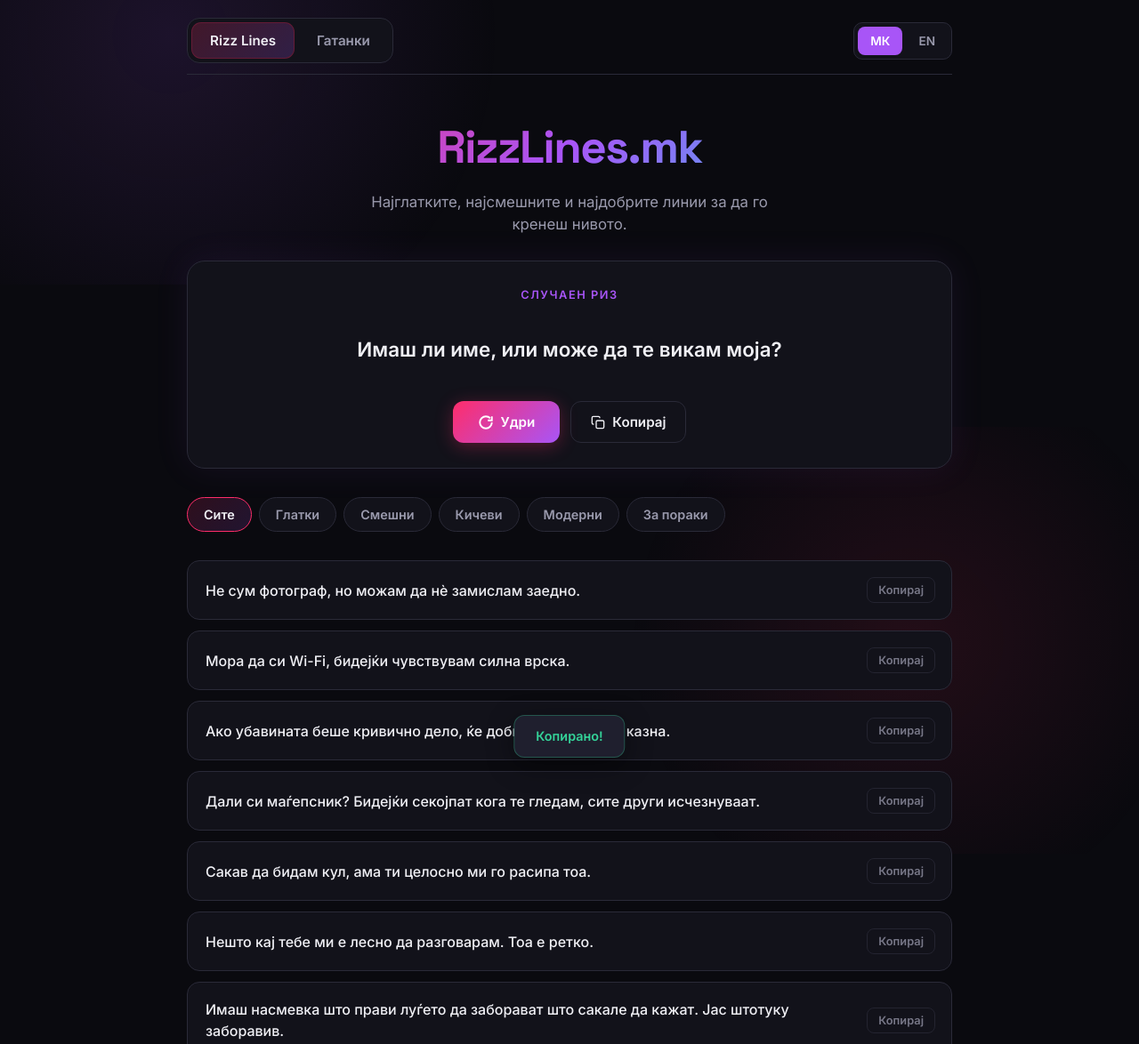
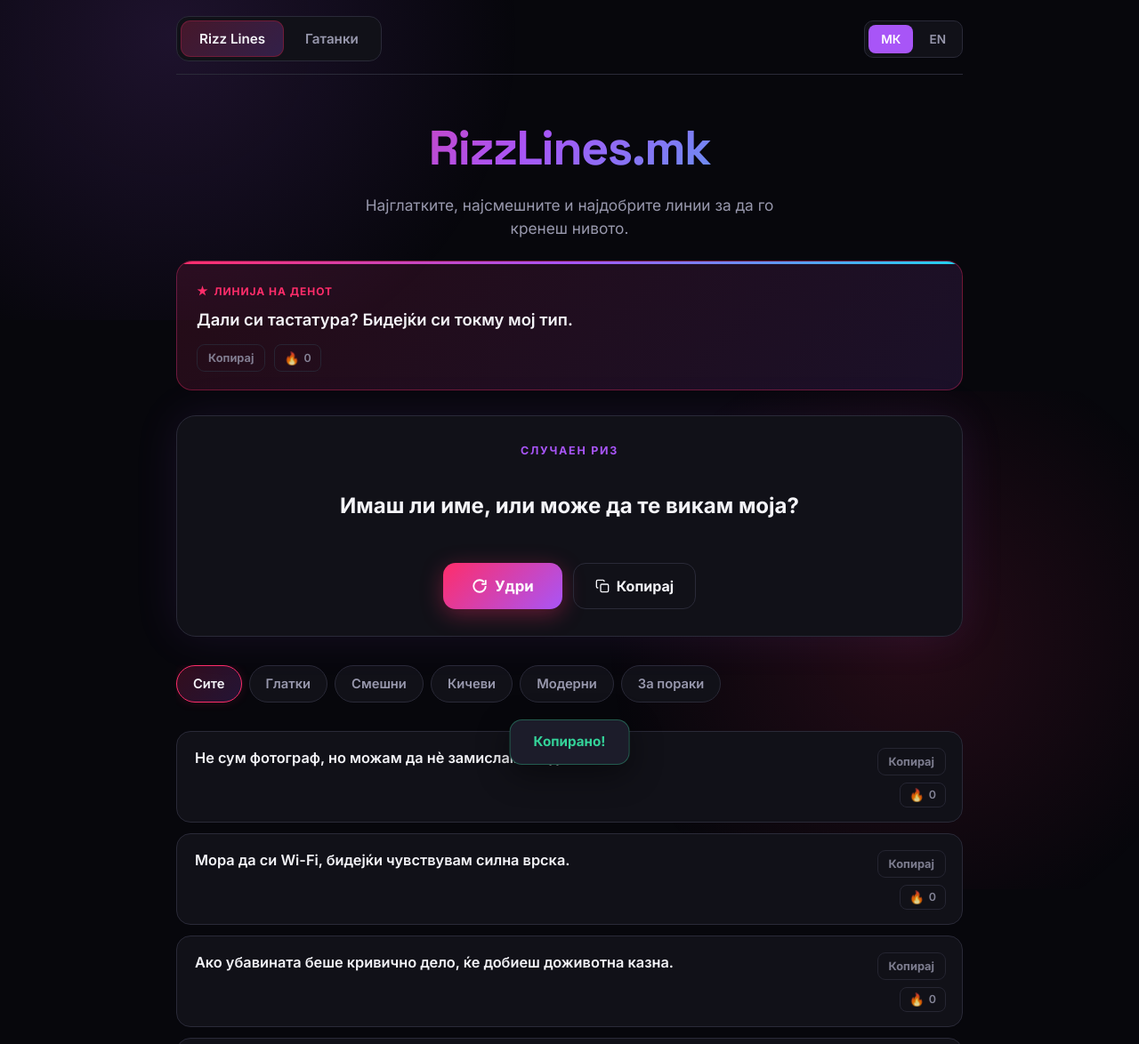
Before and after one commit to wshark858-byte/ultimate-rizz-gatanki, a plain HTML site: page index.html in a window 1280 px wide. Shown: the top 1174 px of the page at 89% size. Drawn offline with Linux system fonts and the light colour scheme.

Commit message:
Full redesign: more energetic UI, Line of the Day, fire reactions, smoother animations, bigger buttons, cleaner feel

```diff
--- a/index.html
+++ b/index.html
@@ -4,23 +4,27 @@
   <meta charset="UTF-8" />
   <meta name="viewport" content="width=device-width, initial-scale=1.0" />
   <title>RizzLines.mk — Rizz + Гатанки</title>
+  <meta name="description" content="The smoothest, funniest rizz lines + classic Macedonian folk riddles. Bilingual MK/EN.">
   <link rel="preconnect" href="https://fonts.googleapis.com">
   <link rel="preconnect" href="https://fonts.gstatic.com" crossorigin>
-  <link href="https://fonts.googleapis.com/css2?family=Inter:wght@400;500;600;700;800&family=Space+Grotesk:wght@500;600;700&display=swap" rel="stylesheet">
+  <link href="https://fonts.googleapis.com/css2?family=Inter:wght@400;500;600;700;800&family=Space+Grotesk:wght@500;600;700;800&display=swap" rel="stylesheet">
   <style>
     :root {
-      --bg: #0a0a0f;
-      --bg-card: #12121a;
-      --bg-card-hover: #1a1a25;
-      --text: #f0f0f5;
-      --text-muted: #9a9aad;
+      --bg: #07070c;
+      --bg-card: #111118;
+      --bg-card-hover: #1a1a24;
+      --text: #f4f4f8;
+      --text-muted: #9898ad;
       --accent: #ff2d6a;
       --accent-2: #a855f7;
       --accent-3: #22d3ee;
       --border: #2a2a38;
       --success: #34d399;
+      --fire: #ff6b35;
     }
+
     * { margin: 0; padding: 0; box-sizing: border-box; }
+
     body {
       font-family: 'Inter', system-ui, sans-serif;
       background: var(--bg);
@@ -29,47 +33,60 @@
       line-height: 1.5;
       overflow-x: hidden;
     }
+
+    /* Soft background glows */
     body::before {
       content: '';
       position: fixed;
-      top: -30%; left: -20%;
-      width: 70%; height: 70%;
-      background: radial-gradient(circle, rgba(168, 85, 247, 0.12) 0%, transparent 70%);
-      pointer-events: none; z-index: 0;
+      top: -35%;
+      left: -25%;
+      width: 80%;
+      height: 80%;
+      background: radial-gradient(circle, rgba(168, 85, 247, 0.14) 0%, transparent 65%);
+      pointer-events: none;
+      z-index: 0;
     }
     body::after {
       content: '';
       position: fixed;
-      bottom: -20%; right: -10%;
-      width: 60%; height: 60%;
-      background: radial-gradient(circle, rgba(255, 45, 106, 0.1) 0%, transparent 70%);
-      pointer-events: none; z-index: 0;
+      bottom: -25%;
+      right: -15%;
+      width: 70%;
+      height: 70%;
+      background: radial-gradient(circle, rgba(255, 45, 106, 0.12) 0%, transparent 65%);
+      pointer-events: none;
+      z-index: 0;
     }
+
     .container {
-      max-width: 900px;
+      max-width: 920px;
       margin: 0 auto;
-      padding: 0 20px 80px;
+      padding: 0 18px 90px;
       position: relative;
       z-index: 1;
     }
+
+    /* Top bar */
     .top-bar {
       display: flex;
       flex-wrap: wrap;
       align-items: center;
       justify-content: space-between;
-      gap: 16px;
-      padding: 20px 0 12px;
+      gap: 14px;
+      padding: 18px 0 14px;
       border-bottom: 1px solid var(--border);
-      margin-bottom: 8px;
+      margin-bottom: 6px;
     }
+
     .main-tabs {
       display: flex;
-      gap: 6px;
+      gap: 5px;
       background: var(--bg-card);
       padding: 5px;
       border-radius: 14px;
       border: 1px solid var(--border);
     }
+
     .main-tab {
       font-family: inherit;
       font-weight: 600;
@@ -80,14 +97,15 @@
       background: transparent;
       color: var(--text-muted);
       cursor: pointer;
-      transition: all 0.2s;
+      transition: all 0.2s ease;
     }
     .main-tab:hover { color: var(--text); }
     .main-tab.active {
-      background: linear-gradient(135deg, rgba(255,45,106,0.2), rgba(168,85,247,0.2));
+      background: linear-gradient(135deg, rgba(255,45,106,0.22), rgba(168,85,247,0.22));
       color: var(--text);
-      box-shadow: 0 0 0 1px rgba(255,45,106,0.35);
+      box-shadow: 0 0 0 1px rgba(255,45,106,0.4);
     }
+
     .lang-switch {
       display: flex;
       gap: 4px;
@@ -113,12 +131,17 @@
       background: var(--accent-2);
       color: white;
     }
-    header { text-align: center; padding: 36px 0 28px; }
+
+    /* Header */
+    header {
+      text-align: center;
+      padding: 36px 0 24px;
+    }
     .logo {
       font-family: 'Space Grotesk', sans-serif;
-      font-size: clamp(2.2rem, 5.5vw, 3.2rem);
-      font-weight: 700;
-      background: linear-gradient(135deg, var(--accent) 0%, var(--accent-2) 50%, var(--accent-3) 100%);
+      font-size: clamp(2.4rem, 6vw, 3.4rem);
+      font-weight: 800;
+      background: linear-gradient(135deg, var(--accent) 0%, var(--accent-2) 45%, var(--accent-3) 100%);
       -webkit-background-clip: text;
       -webkit-text-fill-color: transparent;
       background-clip: text;
@@ -127,38 +150,81 @@
     }
     .tagline {
       color: var(--text-muted);
-      font-size: 1.05rem;
-      max-width: 480px;
+      font-size: 1.08rem;
+      max-width: 500px;
       margin: 0 auto;
     }
+
+    /* Line of the Day */
+    .featured {
+      background: linear-gradient(135deg, rgba(255,45,106,0.12), rgba(168,85,247,0.12));
+      border: 1px solid rgba(255,45,106,0.35);
+      border-radius: 18px;
+      padding: 20px 22px;
+      margin-bottom: 28px;
+      position: relative;
+      overflow: hidden;
+    }
+    .featured::before {
+      content: '';
+      position: absolute;
+      top: 0; left: 0; right: 0;
+      height: 3px;
+      background: linear-gradient(90deg, var(--accent), var(--accent-2), var(--accent-3));
+    }
+    .featured-badge {
+      display: inline-flex;
+      align-items: center;
+      gap: 6px;
+      font-size: 0.75rem;
+      font-weight: 700;
+      text-transform: uppercase;
+      letter-spacing: 0.08em;
+      color: var(--accent);
+      margin-bottom: 10px;
+    }
+    .featured-text {
+      font-size: 1.15rem;
+      font-weight: 600;
+      line-height: 1.4;
+      margin-bottom: 14px;
+    }
+    .featured-actions {
+      display: flex;
+      gap: 10px;
+      flex-wrap: wrap;
+    }
+
+    /* Generator */
     .generator {
       background: var(--bg-card);
       border: 1px solid var(--border);
-      border-radius: 20px;
-      padding: 28px 24px;
+      border-radius: 22px;
+      padding: 30px 24px;
       margin-bottom: 32px;
       text-align: center;
-      box-shadow: 0 0 40px rgba(168, 85, 247, 0.08);
+      box-shadow: 0 0 50px rgba(168, 85, 247, 0.1);
+      position: relative;
     }
     .generator-label {
-      font-size: 0.8rem;
+      font-size: 0.78rem;
       text-transform: uppercase;
-      letter-spacing: 0.12em;
+      letter-spacing: 0.14em;
       color: var(--accent-2);
-      margin-bottom: 16px;
-      font-weight: 600;
+      margin-bottom: 14px;
+      font-weight: 700;
     }
     #random-line {
-      font-size: clamp(1.1rem, 3.2vw, 1.4rem);
-      font-weight: 600;
+      font-size: clamp(1.2rem, 3.5vw, 1.5rem);
+      font-weight: 650;
       line-height: 1.4;
-      min-height: 70px;
+      min-height: 76px;
       display: flex;
       align-items: center;
       justify-content: center;
-      margin-bottom: 24px;
-      padding: 0 8px;
-      transition: opacity 0.2s;
+      margin-bottom: 26px;
+      padding: 0 10px;
+      transition: opacity 0.25s ease;
     }
     .gen-buttons {
       display: flex;
@@ -166,46 +232,54 @@
       justify-content: center;
       flex-wrap: wrap;
     }
+
     button {
       font-family: inherit;
       cursor: pointer;
       border: none;
-      border-radius: 12px;
-      font-weight: 600;
-      font-size: 0.95rem;
+      border-radius: 14px;
+      font-weight: 650;
+      font-size: 1rem;
       transition: all 0.2s ease;
       display: inline-flex;
       align-items: center;
       gap: 8px;
     }
+
     .btn-primary {
       background: linear-gradient(135deg, var(--accent), var(--accent-2));
       color: white;
-      padding: 14px 28px;
-      box-shadow: 0 4px 20px rgba(255, 45, 106, 0.3);
+      padding: 16px 32px;
+      box-shadow: 0 6px 24px rgba(255, 45, 106, 0.35);
+      font-size: 1.05rem;
     }
     .btn-primary:hover {
-      transform: translateY(-2px);
-      box-shadow: 0 6px 28px rgba(255, 45, 106, 0.4);
+      transform: translateY(-3px) scale(1.02);
+      box-shadow: 0 10px 32px rgba(255, 45, 106, 0.45);
     }
+    .btn-primary:active {
+      transform: translateY(0) scale(0.98);
+    }
+
     .btn-secondary {
       background: transparent;
       color: var(--text);
       border: 1px solid var(--border);
-      padding: 13px 22px;
+      padding: 15px 24px;
     }
     .btn-secondary:hover {
       background: var(--bg-card-hover);
       border-color: var(--accent-2);
     }
+
     .btn-copy {
       background: transparent;
       color: var(--text-muted);
       border: 1px solid var(--border);
-      padding: 6px 12px;
+      padding: 7px 12px;
       font-size: 0.8rem;
-      border-radius: 8px;
-      opacity: 0.75;
+      border-radius: 9px;
+      opacity: 0.8;
       flex-shrink: 0;
     }
     .btn-copy:hover {
@@ -218,12 +292,14 @@
       border-color: var(--success);
       opacity: 1;
     }
+
+    /* Category tabs */
     .tabs {
       display: flex;
       gap: 8px;
       overflow-x: auto;
-      padding-bottom: 8px;
-      margin-bottom: 24px;
+      padding-bottom: 10px;
+      margin-bottom: 22px;
       scrollbar-width: none;
     }
     .tabs::-webkit-scrollbar { display: none; }
@@ -231,48 +307,89 @@
       background: var(--bg-card);
       color: var(--text-muted);
       border: 1px solid var(--border);
-      padding: 10px 18px;
+      padding: 11px 18px;
       border-radius: 999px;
       white-space: nowrap;
-      font-size: 0.9rem;
+      font-size: 0.92rem;
+      font-weight: 550;
+      transition: all 0.2s;
     }
     .tab:hover { color: var(--text); border-color: #3a3a4a; }
     .tab.active {
-      background: linear-gradient(135deg, rgba(255,45,106,0.15), rgba(168,85,247,0.15));
+      background: linear-gradient(135deg, rgba(255,45,106,0.18), rgba(168,85,247,0.18));
       color: var(--text);
       border-color: var(--accent);
+      box-shadow: 0 0 12px rgba(255,45,106,0.15);
     }
+
+    /* Lines grid */
     .lines-grid { display: grid; gap: 12px; }
+
     .line-card {
       background: var(--bg-card);
       border: 1px solid var(--border);
-      border-radius: 14px;
-      padding: 18px 18px 18px 20px;
+      border-radius: 16px;
+      padding: 18px 18px 16px 20px;
       display: flex;
-      align-items: center;
+      align-items: flex-start;
       justify-content: space-between;
-      gap: 16px;
-      transition: all 0.2s ease;
-      animation: fadeIn 0.35s ease both;
+      gap: 14px;
+      transition: all 0.22s ease;
+      animation: fadeIn 0.4s ease both;
     }
     .line-card:hover {
       background: var(--bg-card-hover);
       border-color: #3a3a4a;
-      transform: translateY(-1px);
+      transform: translateY(-2px);
+      box-shadow: 0 8px 24px rgba(0,0,0,0.25);
     }
-    .line-text { font-size: 1rem; font-weight: 500; flex: 1; }
+    .line-text {
+      font-size: 1.02rem;
+      font-weight: 520;
+      flex: 1;
+      line-height: 1.45;
+    }
+    .line-actions {
+      display: flex;
+      flex-direction: column;
+      align-items: flex-end;
+      gap: 8px;
+      flex-shrink: 0;
+    }
+    .react-btn {
+      background: transparent;
+      border: 1px solid var(--border);
+      color: var(--text-muted);
+      padding: 5px 10px;
+      border-radius: 8px;
+      font-size: 0.85rem;
+      gap: 5px;
+      opacity: 0.85;
+    }
+    .react-btn:hover, .react-btn.active {
+      color: var(--fire);
+      border-color: var(--fire);
+      opacity: 1;
+      background: rgba(255, 107, 53, 0.1);
+    }
+    .react-count {
+      font-size: 0.78rem;
+      font-weight: 600;
+    }
+
+    /* Riddles */
     .riddle-card {
       background: var(--bg-card);
       border: 1px solid var(--border);
       border-radius: 16px;
       padding: 22px 22px 18px;
       margin-bottom: 14px;
-      transition: all 0.2s;
-      animation: fadeIn 0.35s ease both;
+      transition: all 0.22s;
+      animation: fadeIn 0.4s ease both;
     }
     .riddle-card:hover { border-color: #3a3a4a; }
     .riddle-q {
-      font-size: 1.05rem;
+      font-size: 1.08rem;
       font-weight: 560;
       margin-bottom: 14px;
       line-height: 1.45;
@@ -284,7 +401,7 @@
       opacity: 0;
     }
     .riddle-card.open .riddle-answer-wrap {
-      max-height: 80px;
+      max-height: 90px;
       opacity: 1;
     }
     .riddle-answer {
@@ -292,62 +409,72 @@
       align-items: center;
       gap: 10px;
       padding: 12px 14px;
-      background: rgba(52, 211, 153, 0.08);
-      border: 1px solid rgba(52, 211, 153, 0.25);
-      border-radius: 10px;
+      background: rgba(52, 211, 153, 0.09);
+      border: 1px solid rgba(52, 211, 153, 0.28);
+      border-radius: 11px;
       color: var(--success);
       font-weight: 600;
     }
     .btn-reveal {
       background: transparent;
       color: var(--accent-3);
-      border: 1px solid rgba(34, 211, 238, 0.35);
-      padding: 8px 16px;
-      font-size: 0.85rem;
-      border-radius: 9px;
+      border: 1px solid rgba(34, 211, 238, 0.4);
+      padding: 9px 16px;
+      font-size: 0.88rem;
+      border-radius: 10px;
     }
     .btn-reveal:hover {
-      background: rgba(34, 211, 238, 0.1);
+      background: rgba(34, 211, 238, 0.12);
       border-color: var(--accent-3);
     }
     .riddle-card.open .btn-reveal { display: none; }
+
     .section { display: none; }
     .section.active { display: block; }
+
+    /* Footer */
     footer {
       text-align: center;
-      padding: 48px 20px 24px;
+      padding: 52px 20px 28px;
       color: var(--text-muted);
-      font-size: 0.85rem;
+      font-size: 0.88rem;
     }
     footer span { color: var(--accent); }
+
+    /* Toast */
     .toast {
       position: fixed;
-      bottom: 28px;
+      bottom: 30px;
       left: 50%;
-      transform: translateX(-50%) translateY(80px);
-      background: #1f1f2e;
+      transform: translateX(-50%) translateY(90px);
+      background: #1c1c2a;
       color: var(--success);
-      padding: 12px 24px;
-      border-radius: 12px;
-      font-weight: 600;
-      font-size: 0.9rem;
-      border: 1px solid rgba(52, 211, 153, 0.3);
-      box-shadow: 0 8px 30px rgba(0,0,0,0.4);
+      padding: 13px 26px;
+      border-radius: 14px;
+      font-weight: 650;
+      font-size: 0.95rem;
+      border: 1px solid rgba(52, 211, 153, 0.35);
+      box-shadow: 0 10px 36px rgba(0,0,0,0.45);
       transition: transform 0.3s ease;
       z-index: 100;
       pointer-events: none;
     }
     .toast.show { transform: translateX(-50%) translateY(0); }
+
     @keyframes fadeIn {
-      from { opacity: 0; transform: translateY(8px); }
+      from { opacity: 0; transform: translateY(10px); }
       to { opacity: 1; transform: translateY(0); }
     }
+
     @media (max-width: 560px) {
       .top-bar { flex-direction: column; align-items: stretch; }
       .main-tabs { width: 100%; justify-content: center; }
       .lang-switch { align-self: flex-end; }
-      header { padding: 28px 0 20px; }
-      .generator { padding: 22px 18px; }
+      header { padding: 28px 0 18px; }
+      .generator { padding: 24px 18px; }
+      .featured { padding: 18px 16px; }
+      .line-card { padding: 16px; }
+      .btn-primary { padding: 15px 26px; }
     }
   </style>
 </head>
@@ -369,6 +496,22 @@
         <h1 class="logo">RizzLines.mk</h1>
         <p class="tagline" id="tagline">Најглатките, најсмешните и најдобрите линии за да го кренеш нивото.</p>
       </header>
+
+      <!-- Line of the Day -->
+      <div class="featured" id="featured">
+        <div class="featured-badge">
+          <span>★</span> <span id="featured-label">Линија на денот</span>
+        </div>
+        <div class="featured-text" id="featured-text">...</div>
+        <div class="featured-actions">
+          <button class="btn-copy" id="featured-copy" onclick="copyFeatured()">Копирај</button>
+          <button class="react-btn" id="featured-react" onclick="reactFeatured()">
+            🔥 <span class="react-count" id="featured-count">0</span>
+          </button>
+        </div>
+      </div>
+
+      <!-- Random Generator -->
       <section class="generator">
         <div class="generator-label" id="gen-label">Случаен Риз</div>
         <div id="random-line">Кликни за нова линија</div>
@@ -383,6 +526,7 @@
           </button>
         </div>
       </section>
+
       <div class="tabs" id="tabs">
         <button class="tab active" data-cat="all" id="cat-all">Сите</button>
         <button class="tab" data-cat="smooth" id="cat-smooth">Глатки</button>
@@ -391,6 +535,7 @@
         <button class="tab" data-cat="modern" id="cat-modern">Модерни</button>
         <button class="tab" data-cat="text" id="cat-text">За пораки</button>
       </div>
+
       <div class="lines-grid" id="lines-grid"></div>
     </div>
 
@@ -405,8 +550,9 @@
 
   <footer>
     <span id="footer-text">Направено со <span>♥</span> за максимален риз · Користи одговорно</span><br>
-    <em style="display:inline-block; margin-top:10px; color:var(--text-muted); font-size:0.9rem;">Made by Бојан Јовановски · RizzLines.mk</em>
+    <em style="display:inline-block; margin-top:12px; color:var(--text-muted); font-size:0.9rem;">Made by Бојан Јовановски · RizzLines.mk</em>
   </footer>
+
   <div class="toast" id="toast">Копирано!</div>
 
   <script src="data.js"></script>
--- a/main.js
+++ b/main.js
@@ -10,7 +10,8 @@ const ui = {
     footer: "Направено со <span>♥</span> за максимален риз · Користи одговорно",
     riddlesTag: "Класични македонски народни гатанки. Кликни за да го видиш одговорот.",
     reveal: "Покажи одговор",
-        answerLabel: "Одговор:"
+    answerLabel: "Одговор:",
+    featuredLabel: "Линија на денот"
   },
   en: {
     tagline: "The smoothest, funniest, and most effective lines to level up your game.",
@@ -23,7 +24,8 @@ const ui = {
     footer: "Built with <span>♥</span> for maximum rizz · Use responsibly",
     riddlesTag: "Classic Macedonian folk riddles. Click to reveal the answer.",
     reveal: "Show answer",
-        answerLabel: "Answer:"
+    answerLabel: "Answer:",
+    featuredLabel: "Line of the Day"
   }
 };
 
@@ -31,9 +33,24 @@ const ui = {
 let currentCat = "all";
 let currentRandom = null;
 let currentSection = "rizz";
+let featuredLine = null;
 
 function getLines() { return lang === "mk" ? linesMK : linesEN; }
 function t() { return ui[lang]; }
+
+// Deterministic "Line of the Day" based on date
+function getDaySeed() {
+  const d = new Date();
+  return d.getFullYear() * 10000 + (d.getMonth() + 1) * 100 + d.getDate();
+}
+
+function pickFeatured() {
+  const pool = getLines();
+  const seed = getDaySeed();
+  const idx = seed % pool.length;
+  featuredLine = pool[idx];
+  return featuredLine;
+}
 
 function applyUI() {
   const u = t();
@@ -50,8 +67,27 @@ const ui = {
   document.getElementById("cat-cheesy").textContent = u.cats.cheesy;
   document.getElementById("cat-modern").textContent = u.cats.modern;
   document.getElementById("cat-text").textContent = u.cats.text;
+  document.getElementById("featured-label").textContent = u.featuredLabel;
+  document.getElementById("featured-copy").textContent = u.copy;
+
   const rl = document.getElementById("random-line");
   if (!currentRandom) rl.textContent = u.randomPlaceholder;
+
+  updateFeatured();
+}
+
+function updateFeatured() {
+  pickFeatured();
+  document.getElementById("featured-text").textContent = featuredLine.text;
+  const key = "react_featured_" + getDaySeed();
+  const count = parseInt(localStorage.getItem(key) || "0", 10);
+  document.getElementById("featured-count").textContent = count;
+  const btn = document.getElementById("featured-react");
+  if (localStorage.getItem(key + "_voted")) {
+    btn.classList.add("active");
+  } else {
+    btn.classList.remove("active");
+  }
 }
 
 function renderLines() {
@@ -59,12 +95,23 @@ const ui = {
   const lines = getLines();
   const filtered = currentCat === "all" ? lines : lines.filter(l => l.cat === currentCat);
   const copyLabel = t().copy;
-      grid.innerHTML = filtered.map((line, i) => `
+
+  grid.innerHTML = filtered.map((line, i) => {
+    const reactKey = "react_" + lang + "_" + line.text.slice(0, 40);
+    const count = parseInt(localStorage.getItem(reactKey) || "0", 10);
+    const voted = localStorage.getItem(reactKey + "_voted");
+    return `
       <div class="line-card" style="animation-delay: ${i * 0.03}s">
         <div class="line-text">${line.text}</div>
+        <div class="line-actions">
           <button class="btn-copy" onclick="copyText(this, \`${line.text.replace(/`/g, "\\`").replace(/\\\\/g, "\\\\\\\\")}\`)">${copyLabel}</button>
+          <button class="react-btn ${voted ? "active" : ""}" onclick="reactLine(this, '${reactKey}')">
+            🔥 <span class="react-count">${count}</span>
+          </button>
         </div>
-      `).join("");
+      </div>
+    `;
+  }).join("");
 }
 
 function renderRiddles() {
@@ -93,7 +140,7 @@ const ui = {
     currentRandom = pool[Math.floor(Math.random() * pool.length)].text;
     el.textContent = currentRandom;
     el.style.opacity = "1";
-      }, 150);
+  }, 160);
 }
 
 function copyText(btn, text) {
@@ -111,10 +158,43 @@ const ui = {
 function copyRandom() {
   if (!currentRandom) {
     generateRandom();
-        setTimeout(copyRandom, 200);
+    setTimeout(copyRandom, 220);
     return;
   }
   navigator.clipboard.writeText(currentRandom).then(showToast);
+}
+
+function copyFeatured() {
+  if (!featuredLine) return;
+  navigator.clipboard.writeText(featuredLine.text).then(() => {
+    const btn = document.getElementById("featured-copy");
+    btn.textContent = t().copied;
+    btn.classList.add("copied");
+    showToast();
+    setTimeout(() => {
+      btn.textContent = t().copy;
+      btn.classList.remove("copied");
+    }, 1800);
+  });
+}
+
+function reactLine(btn, key) {
+  if (localStorage.getItem(key + "_voted")) return;
+  let count = parseInt(localStorage.getItem(key) || "0", 10) + 1;
+  localStorage.setItem(key, count);
+  localStorage.setItem(key + "_voted", "1");
+  btn.querySelector(".react-count").textContent = count;
+  btn.classList.add("active");
+}
+
+function reactFeatured() {
+  const key = "react_featured_" + getDaySeed();
+  if (localStorage.getItem(key + "_voted")) return;
+  let count = parseInt(localStorage.getItem(key) || "0", 10) + 1;
+  localStorage.setItem(key, count);
+  localStorage.setItem(key + "_voted", "1");
+  document.getElementById("featured-count").textContent = count;
+  document.getElementById("featured-react").classList.add("active");
 }
 
 function showToast() {
@@ -123,6 +203,7 @@ const ui = {
   setTimeout(() => toast.classList.remove("show"), 2000);
 }
 
+// Event listeners
 document.querySelectorAll(".main-tab").forEach(btn => {
   btn.addEventListener("click", () => {
     document.querySelectorAll(".main-tab").forEach(b => b.classList.remove("active"));
@@ -154,6 +235,7 @@ const ui = {
   renderLines();
 });
 
+// Init
 applyUI();
 renderLines();
 renderRiddles();
```
Lines whose indentation alone changed are shown as unchanged.
